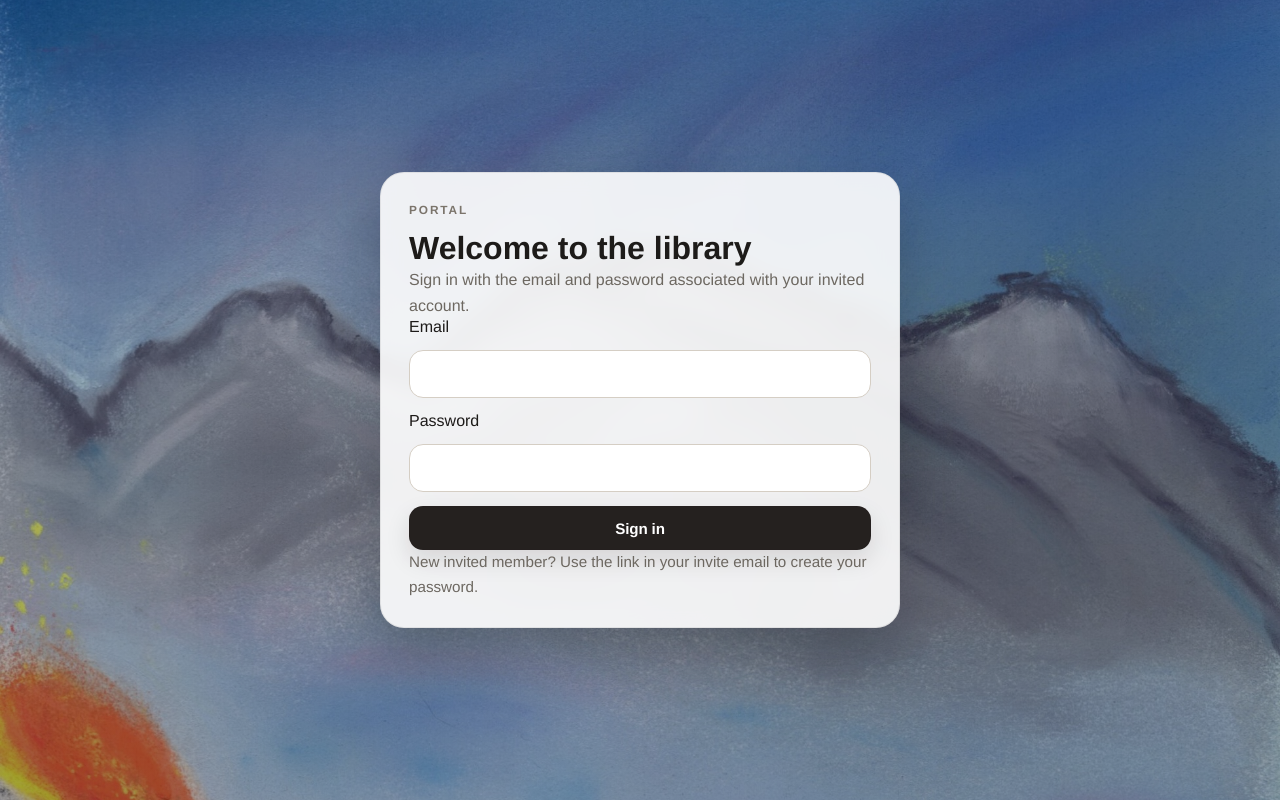
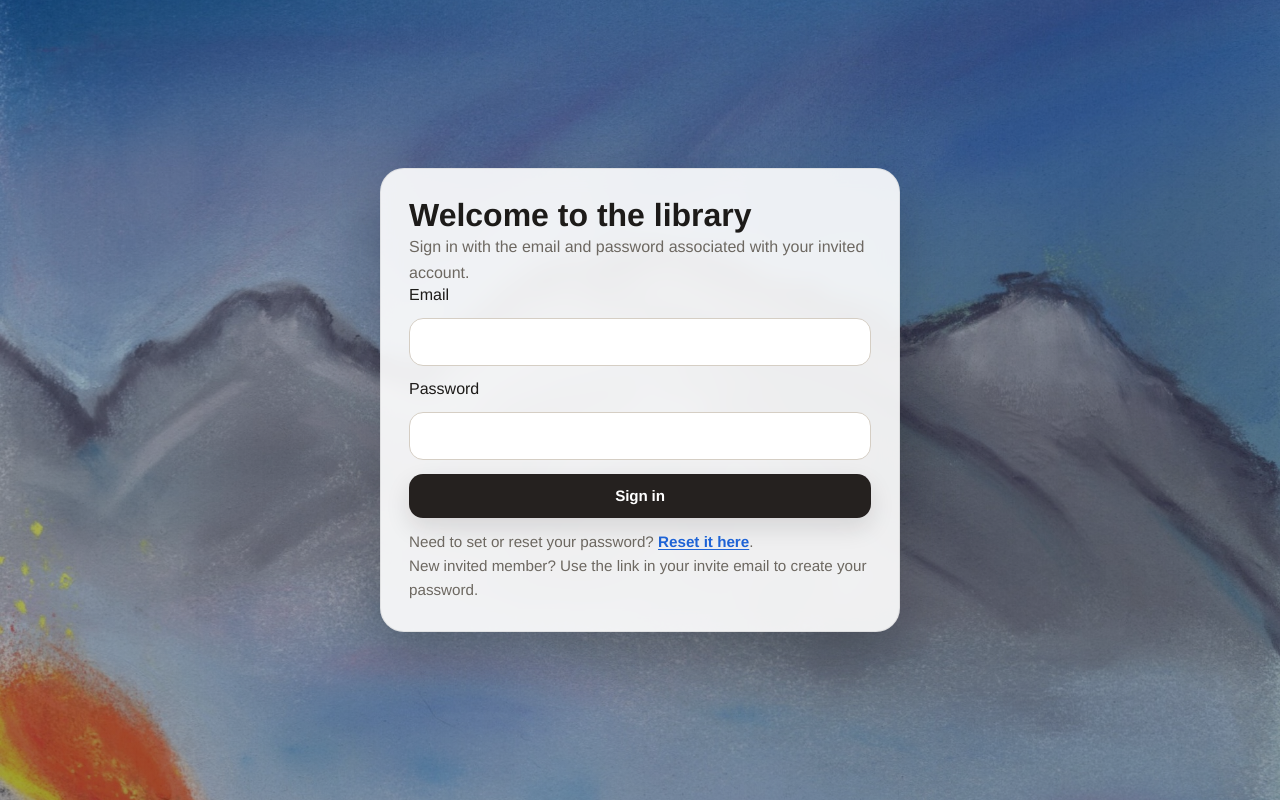
Before and after one commit to thoughtlead/superabound-coding, a Next.js app: page /login in a window 1280 px wide. Built offline with nearby package versions, Linux system fonts and the light colour scheme; no server answers; the database is empty.

Commit message:
Refine login page copy

```diff
--- a/app/globals.css
+++ b/app/globals.css
@@ -1868,6 +1868,21 @@ form {
   color: var(--muted);
 }
 
+.form-note-inline {
+  margin-top: -2px;
+}
+
+.text-link {
+  color: #1e63d6;
+  text-decoration: underline;
+  text-underline-offset: 2px;
+  font-weight: 600;
+}
+
+.text-link:hover {
+  color: #144eb2;
+}
+
 .form-status {
   display: inline-flex;
   width: fit-content;
--- a/app/login/login-form.tsx
+++ b/app/login/login-form.tsx
@@ -21,6 +21,14 @@ export function LoginForm({ message }: LoginFormProps) {
 
       <button type="submit">Sign in</button>
 
+      <p className="form-note form-note-inline">
+        Need to set or reset your password?{" "}
+        <Link className="text-link" href="/forgot-password">
+          Reset it here
+        </Link>
+        .
+      </p>
+
       {message ? <p className="form-status">{message}</p> : null}
     </form>
   );
--- a/app/login/page.tsx
+++ b/app/login/page.tsx
@@ -1,6 +1,5 @@
 import { redirect } from "next/navigation";
 import { LoginForm } from "@/app/login/login-form";
-import { getCurrentPortal } from "@/utils/portal";
 import { createClient } from "@/utils/supabase/server";
 
 type LoginPageProps = {
@@ -11,7 +10,6 @@ type LoginPageProps = {
 
 export default async function LoginPage({ searchParams }: LoginPageProps) {
   const supabase = createClient();
-  const portal = await getCurrentPortal();
   const {
     data: { user },
   } = await supabase.auth.getUser();
@@ -23,10 +21,7 @@ export default async function LoginPage({ searchParams }: LoginPageProps) {
   return (
     <div className="login-wrap">
       <main className="panel login-card">
-        <p className="eyebrow">{portal?.name ?? "Portal"}</p>
-        <h1>
-          {portal?.name ? `Welcome to ${portal.name}` : "Welcome to the library"}
-        </h1>
+        <h1>Welcome to the library</h1>
         <p>Sign in with the email and password associated with your invited account.</p>
         <LoginForm message={searchParams?.message} />
         <p className="form-note">
```
